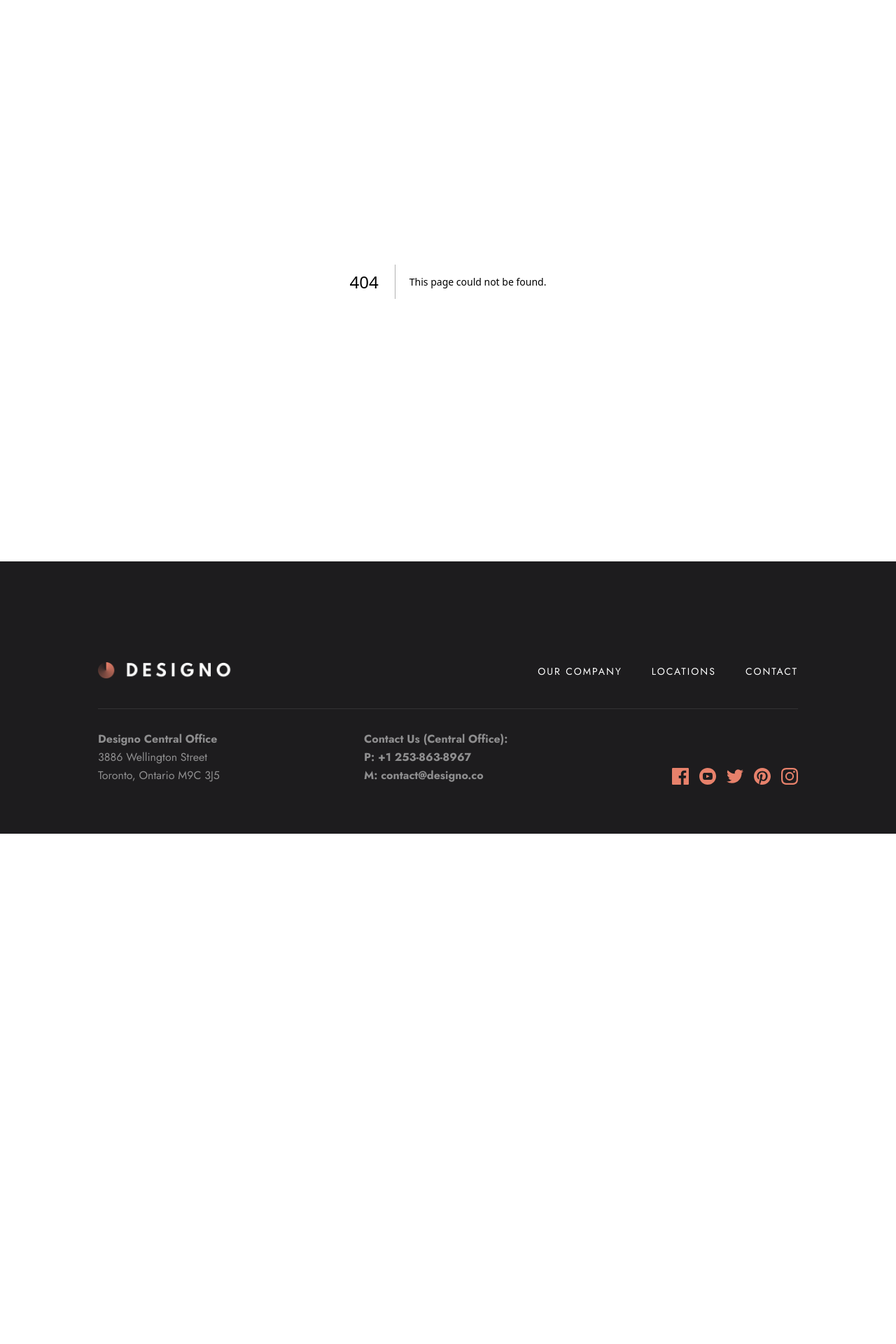
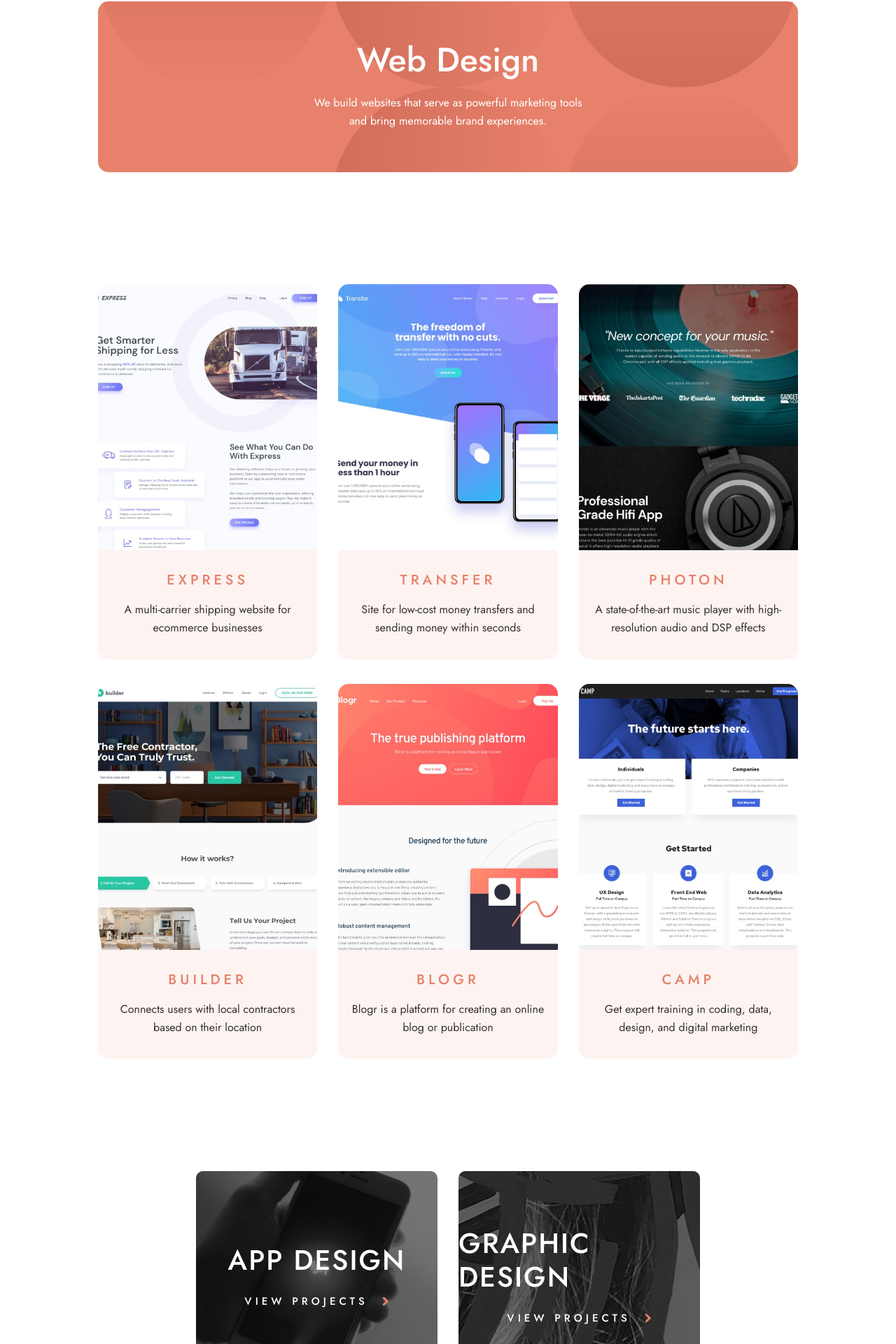
Before and after one commit to Olatoyan/designo-multipage-website, a Next.js app: page /web-design in a window 1280 px wide. Before the commit this address had no page. Shown: the part 152-2072 px from the top of the page at 70% size. Before the commit the page ends 1343 px from the top, so only its background shows below. Built offline with nearby package versions, Linux system fonts and the light colour scheme.

Commit message:
finished the web design page

```diff
--- /dev/null
+++ b/app/_components/DesignCard.tsx
@@ -0,0 +1,32 @@
+import Image from "next/image";
+
+type DesignCardProps = {
+  title: string;
+  description: string;
+  image: string;
+};
+
+function DesignCard({ title, description, image }: DesignCardProps) {
+  return (
+    <div className="group flex cursor-pointer flex-col items-center overflow-hidden rounded-[1.5rem] bg-[#fdf3f0] text-center transition-all duration-300 hover:bg-[#e7816b]">
+      <div className="relative h-[38rem] w-full">
+        <Image
+          src={image}
+          alt={`Image of ${title}`}
+          fill
+          className="object-cover"
+        />
+      </div>
+
+      <h3 className="pb-[1.6rem] pt-12 text-[2rem] font-medium uppercase leading-[2.6rem] tracking-[0.5rem] text-[#e7816b] transition-all duration-300 group-hover:text-white">
+        {title}
+      </h3>
+
+      <p className="max-w-[28.6rem] pb-[3.2rem] text-[1.6rem] leading-[2.6rem] text-[#333136] transition-all duration-300 group-hover:text-white">
+        {description}
+      </p>
+    </div>
+  );
+}
+
+export default DesignCard;
--- /dev/null
+++ b/app/_components/DesignLinkSection.tsx
@@ -0,0 +1,98 @@
+import Image from "next/image";
+import Link from "next/link";
+import WebDesign from "@/public/home/desktop/image-web-design-small.jpg";
+import AppDesign from "@/public/home/desktop/image-app-design.jpg";
+import GraphicDesign from "@/public/home/desktop/image-graphic-design.jpg";
+
+function DesignLinkSection({ exclude }: { exclude: string }) {
+  return (
+    <section className="my-[16rem] grid h-[30rem] grid-cols-2 gap-x-12 gap-y-[2.4rem] px-[14rem]">
+      {exclude === "web-design" ? null : (
+        <Link
+          href="/web-design"
+          className="group relative flex flex-col items-center justify-center overflow-hidden rounded-[1rem]"
+        >
+          <h2 className="z-[2] pb-[2.4rem] text-[4rem] font-medium uppercase leading-[120%] tracking-[0.2rem] text-white">
+            Web Design
+          </h2>
+          <p className="z-[2] flex items-center gap-8 text-[1.5rem] font-medium uppercase tracking-[0.5rem] text-white">
+            <span>View projects</span>
+            <Image
+              src="/shared/desktop/icon-right-arrow.svg"
+              alt="View projects"
+              height="10"
+              width="10"
+            />
+          </p>
+          <Image
+            src={WebDesign}
+            alt="Web Design"
+            quality={100}
+            fill
+            className="z-[-1] object-cover"
+            placeholder="blur"
+          />
+          <div className="absolute left-0 top-0 h-full w-full bg-black bg-opacity-50 transition-all duration-300 group-hover:bg-[#e7816b] group-hover:bg-opacity-50"></div>
+        </Link>
+      )}
+      {exclude === "app-design" ? null : (
+        <Link
+          href="/app-design"
+          className="group relative flex flex-col items-center justify-center overflow-hidden rounded-[1rem]"
+        >
+          <h2 className="z-[2] pb-[2.4rem] text-[4rem] font-medium uppercase leading-[120%] tracking-[0.2rem] text-white">
+            App Design
+          </h2>
+          <p className="z-[2] flex items-center gap-8 text-[1.5rem] font-medium uppercase tracking-[0.5rem] text-white">
+            <span>View projects</span>
+            <Image
+              src="/shared/desktop/icon-right-arrow.svg"
+              alt="View projects"
+              height="10"
+              width="10"
+            />
+          </p>
+          <Image
+            src={AppDesign}
+            alt="Web Design"
+            quality={100}
+            fill
+            className="z-[-1] object-cover"
+            placeholder="blur"
+          />
+          <div className="absolute left-0 top-0 h-full w-full bg-black bg-opacity-50 transition-all duration-300 group-hover:bg-[#e7816b] group-hover:bg-opacity-50"></div>
+        </Link>
+      )}
+      {exclude === "graphic-design" ? null : (
+        <Link
+          href="/graphic-design"
+          className="group relative flex flex-col items-center justify-center overflow-hidden rounded-[1rem]"
+        >
+          <h2 className="z-[2] pb-[2.4rem] text-[4rem] font-medium uppercase leading-[120%] tracking-[0.2rem] text-white">
+            Graphic Design
+          </h2>
+          <p className="z-[2] flex items-center gap-8 text-[1.5rem] font-medium uppercase tracking-[0.5rem] text-white">
+            <span>View projects</span>
+            <Image
+              src="/shared/desktop/icon-right-arrow.svg"
+              alt="View projects"
+              height="10"
+              width="10"
+            />
+          </p>
+          <Image
+            src={GraphicDesign}
+            alt="Web Design"
+            quality={100}
+            fill
+            className="z-[-1] object-cover"
+            placeholder="blur"
+          />
+          <div className="absolute left-0 top-0 h-full w-full bg-black bg-opacity-50 transition-all duration-300 group-hover:bg-[#e7816b] group-hover:bg-opacity-50"></div>
+        </Link>
+      )}
+    </section>
+  );
+}
+
+export default DesignLinkSection;
--- /dev/null
+++ b/app/_components/HeroBanner.tsx
@@ -0,0 +1,24 @@
+import Image from "next/image";
+
+type HeroBannerType = {
+  title: string;
+  description: string;
+  image: string;
+};
+
+function HeroBanner({ title, description, image }: HeroBannerType) {
+  return (
+    <section className="relative flex flex-col items-center justify-between rounded-[1.5rem] bg-[#e7816b] px-[9.5rem] py-24">
+      <h1 className="z-[2] max-w-[26.8rem] pb-[2.4rem] text-center text-[4.8rem] font-medium leading-[100%] text-white">
+        {title}
+      </h1>
+      <p className="z-[2] max-w-[40rem] text-center text-[1.6rem] leading-[2.6rem] text-white">
+        {description}
+      </p>
+
+      <Image src={image} alt="Bg Pattern" fill className="object-cover" />
+    </section>
+  );
+}
+
+export default HeroBanner;
--- /dev/null
+++ b/app/_components/WebDesignBox.tsx
@@ -0,0 +1,56 @@
+import DesignCard from "./DesignCard";
+
+const designData = [
+  {
+    title: "Express",
+    description: "A multi-carrier shipping website for ecommerce businesses",
+    image: "/web-design/desktop/image-express.jpg",
+  },
+  {
+    title: "Transfer",
+    description:
+      "Site for low-cost money transfers and sending money within seconds",
+    image: "/web-design/desktop/image-transfer.jpg",
+  },
+  {
+    title: "Photon",
+    description:
+      "A state-of-the-art music player with high-resolution audio and DSP effects",
+    image: "/web-design/desktop/image-photon.jpg",
+  },
+  {
+    title: "Builder",
+    description:
+      "Connects users with local contractors based on their location",
+    image: "/web-design/desktop/image-builder.jpg",
+  },
+  {
+    title: "Blogr",
+    description:
+      "Blogr is a platform for creating an online blog or publication",
+    image: "/web-design/desktop/image-blogr.jpg",
+  },
+  {
+    title: "Camp",
+    description:
+      "Get expert training in coding, data, design, and digital marketing",
+    image: "/web-design/desktop/image-camp.jpg",
+  },
+];
+
+function WebDesignBox() {
+  return (
+    <section className="mt-[16rem] grid grid-cols-3 gap-x-12 gap-y-14">
+      {designData.map((design) => (
+        <DesignCard
+          title={design.title}
+          description={design.description}
+          image={design.image}
+          key={design.title}
+        />
+      ))}
+    </section>
+  );
+}
+
+export default WebDesignBox;
--- /dev/null
+++ b/app/web-design/page.tsx
@@ -0,0 +1,23 @@
+import HeroBanner from "../_components/HeroBanner";
+import BgImage from "@/public/web-design/desktop/bg-pattern-intro-web.svg";
+import WebDesignBox from "@/app/_components/WebDesignBox";
+import DesignLinkSection from "../_components/DesignLinkSection";
+import Cta from "../_components/Cta";
+
+function WebDesign() {
+  return (
+    <>
+      <HeroBanner
+        title="Web Design"
+        description="We build websites that serve as powerful marketing tools
+and bring memorable brand experiences."
+        image={BgImage}
+      />
+      <WebDesignBox />
+      <DesignLinkSection exclude="web-design" />
+      <Cta />
+    </>
+  );
+}
+
+export default WebDesign;
```
